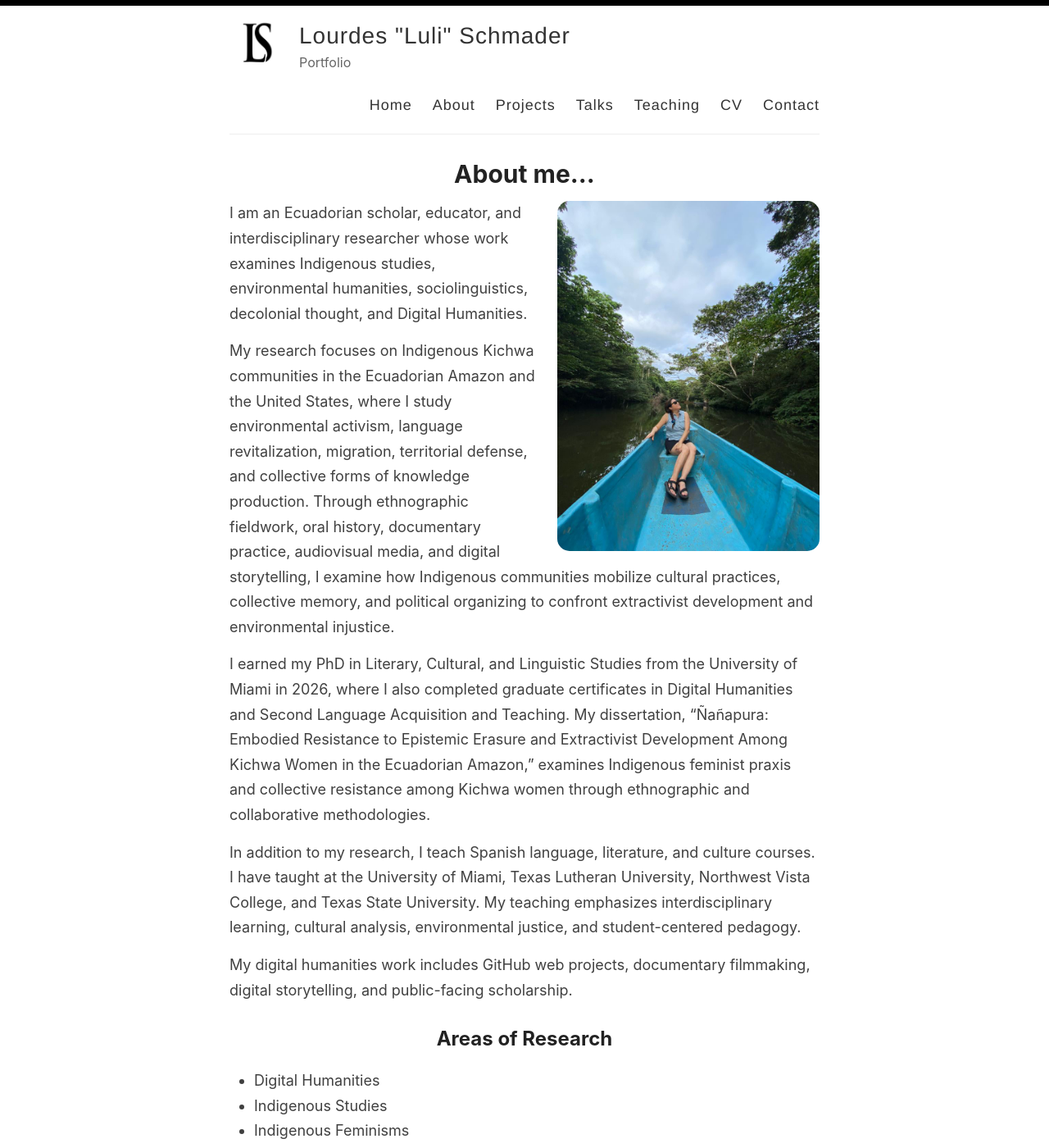
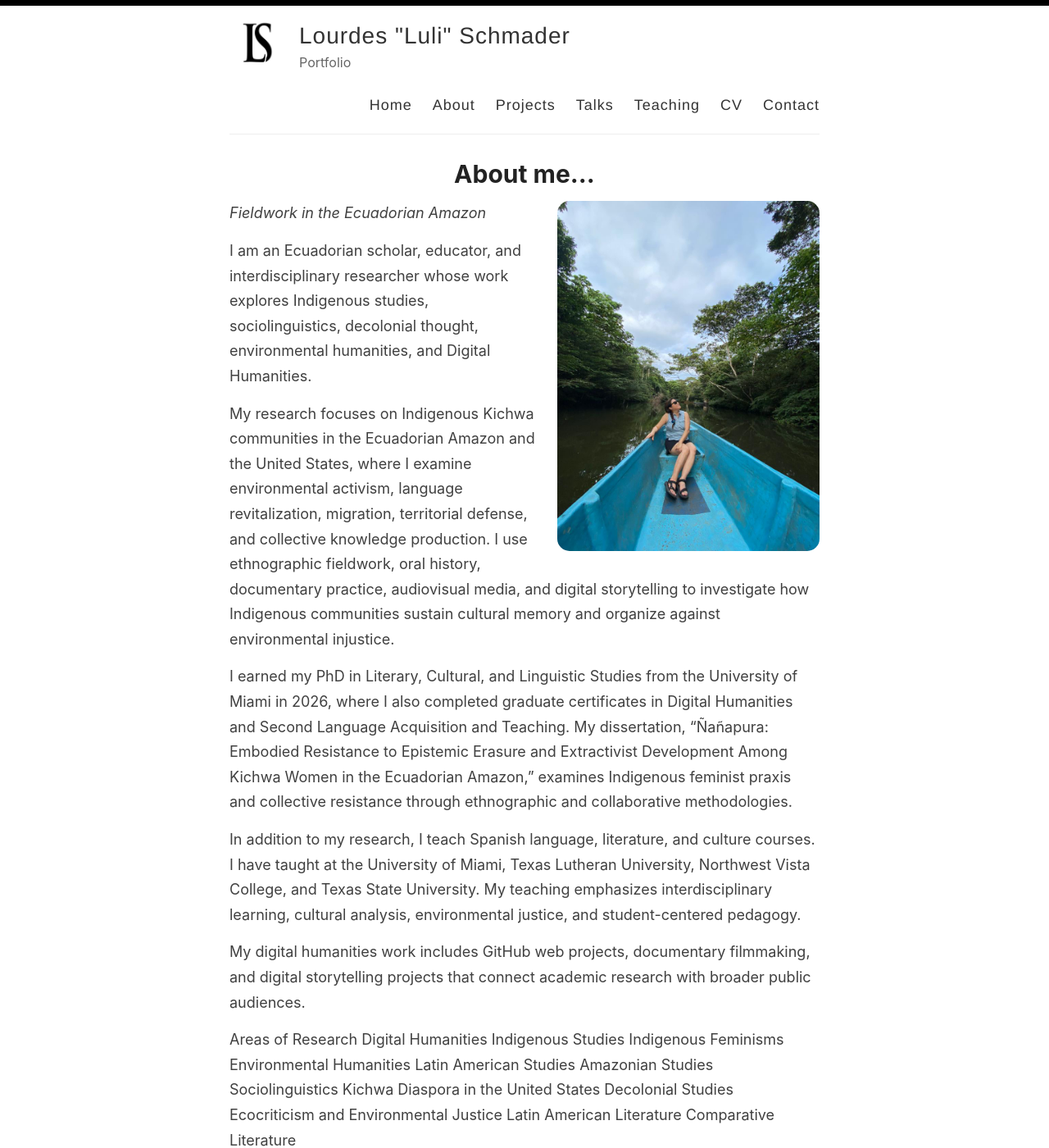
Before and after one commit to lulischmader/lulischmader.github.io, a Jekyll site: the page built from _pages/about.md, in a window 1280 px wide and 1400 px high. Shown: the whole window at 82% size. Built offline with Jekyll 4.4.1, drawn with Linux system fonts in a browser that asks for light colours; some of the changed text lies outside the part shown.

Commit message:
Update about.md

```diff
--- a/_pages/about.md
+++ b/_pages/about.md
@@ -8,29 +8,28 @@ permalink: /about/
      alt="Fieldwork in the Ecuadorian Amazon"
      style="width: 320px; float: right; border-radius: 15px; margin-left: 25px; margin-bottom: 15px;">
 
-I am an Ecuadorian scholar, educator, and interdisciplinary researcher whose work examines Indigenous studies, environmental humanities, sociolinguistics, decolonial thought, and Digital Humanities.
+*Fieldwork in the Ecuadorian Amazon*
 
-My research focuses on Indigenous Kichwa communities in the Ecuadorian Amazon and the United States, where I study environmental activism, language revitalization, migration, territorial defense, and collective forms of knowledge production. Through ethnographic fieldwork, oral history, documentary practice, audiovisual media, and digital storytelling, I examine how Indigenous communities mobilize cultural practices, collective memory, and political organizing to confront extractivist development and environmental injustice.
+I am an Ecuadorian scholar, educator, and interdisciplinary researcher whose work explores Indigenous studies, sociolinguistics, decolonial thought, environmental humanities, and Digital Humanities.
 
-I earned my PhD in Literary, Cultural, and Linguistic Studies from the University of Miami in 2026, where I also completed graduate certificates in Digital Humanities and Second Language Acquisition and Teaching. My dissertation, “Ñañapura: Embodied Resistance to Epistemic Erasure and Extractivist Development Among Kichwa Women in the Ecuadorian Amazon,” examines Indigenous feminist praxis and collective resistance among Kichwa women through ethnographic and collaborative methodologies.
+My research focuses on Indigenous Kichwa communities in the Ecuadorian Amazon and the United States, where I examine environmental activism, language revitalization, migration, territorial defense, and collective knowledge production. I use ethnographic fieldwork, oral history, documentary practice, audiovisual media, and digital storytelling to investigate how Indigenous communities sustain cultural memory and organize against environmental injustice.
+
+I earned my PhD in Literary, Cultural, and Linguistic Studies from the University of Miami in 2026, where I also completed graduate certificates in Digital Humanities and Second Language Acquisition and Teaching. My dissertation, “Ñañapura: Embodied Resistance to Epistemic Erasure and Extractivist Development Among Kichwa Women in the Ecuadorian Amazon,” examines Indigenous feminist praxis and collective resistance through ethnographic and collaborative methodologies.
 
 In addition to my research, I teach Spanish language, literature, and culture courses. I have taught at the University of Miami, Texas Lutheran University, Northwest Vista College, and Texas State University. My teaching emphasizes interdisciplinary learning, cultural analysis, environmental justice, and student-centered pedagogy.
 
-My digital humanities work includes GitHub web projects, documentary filmmaking, digital storytelling, and public-facing scholarship.
+My digital humanities work includes GitHub web projects, documentary filmmaking, and digital storytelling projects that connect academic research with broader public audiences.
 
-## Areas of Research
-
-* Digital Humanities
-* Indigenous Studies
-* Indigenous Feminisms
-* Environmental Humanities
-* Latin American Studies
-* Amazonian Studies
-* Sociolinguistics
-* Kichwa Diaspora in the United States
-* Decolonial Studies
-* Ecocriticism and Environmental Justice
-* Latin American Literature
-* Comparative Literature
-
----
+Areas of Research
+Digital Humanities
+Indigenous Studies
+Indigenous Feminisms
+Environmental Humanities
+Latin American Studies
+Amazonian Studies
+Sociolinguistics
+Kichwa Diaspora in the United States
+Decolonial Studies
+Ecocriticism and Environmental Justice
+Latin American Literature
+Comparative Literature
```
